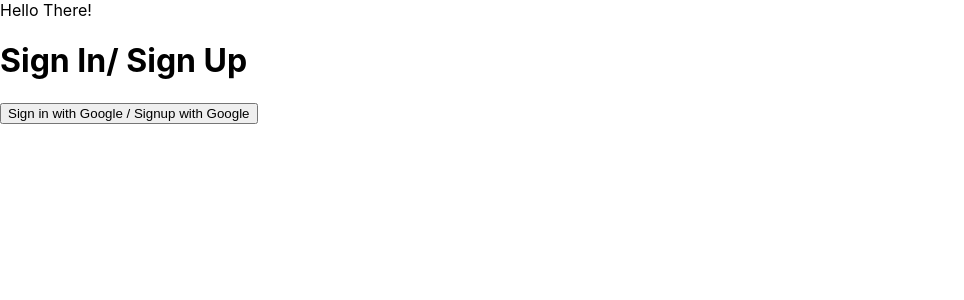
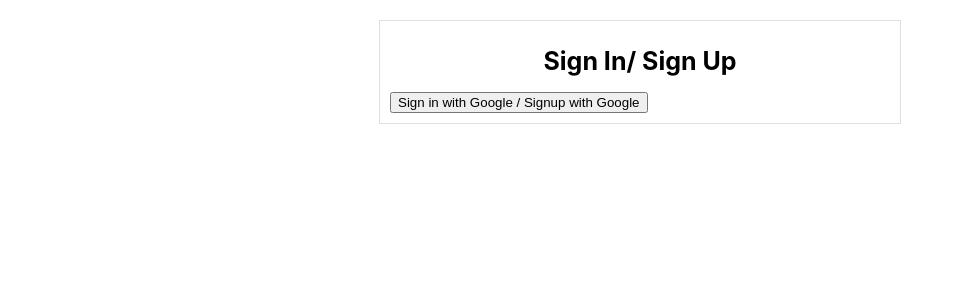
Before and after one commit to letmetnl/react-slack-bootcamp, a React (Create React App) app: page / in a window 1280 px wide. Shown: the top 300 px of the page, without its empty margins (0-964 px from the left). Built offline with nearby package versions, Linux system fonts and the light colour scheme.

Commit message:
styling signin

```diff
--- a/src/components/App.js
+++ b/src/components/App.js
@@ -4,7 +4,6 @@
 function App() {
   return (
     <div className="App">
-      Hello There!
       <SignIn />
     </div>
   );
--- a/src/index.css
+++ b/src/index.css
@@ -11,3 +11,15 @@
   font-family: source-code-pro, Menlo, Monaco, Consolas, 'Courier New',
     monospace;
 }
+.signin-form {
+  border: 1px solid #e1e1e1;
+  padding: 10px;
+  width: 500px;
+  margin: 0 auto;
+  margin-top: 20px;
+}
+.signin-form h1 {
+  margin: 15px 0;
+  text-align: center;
+  font-size: 25px;
+}
```
